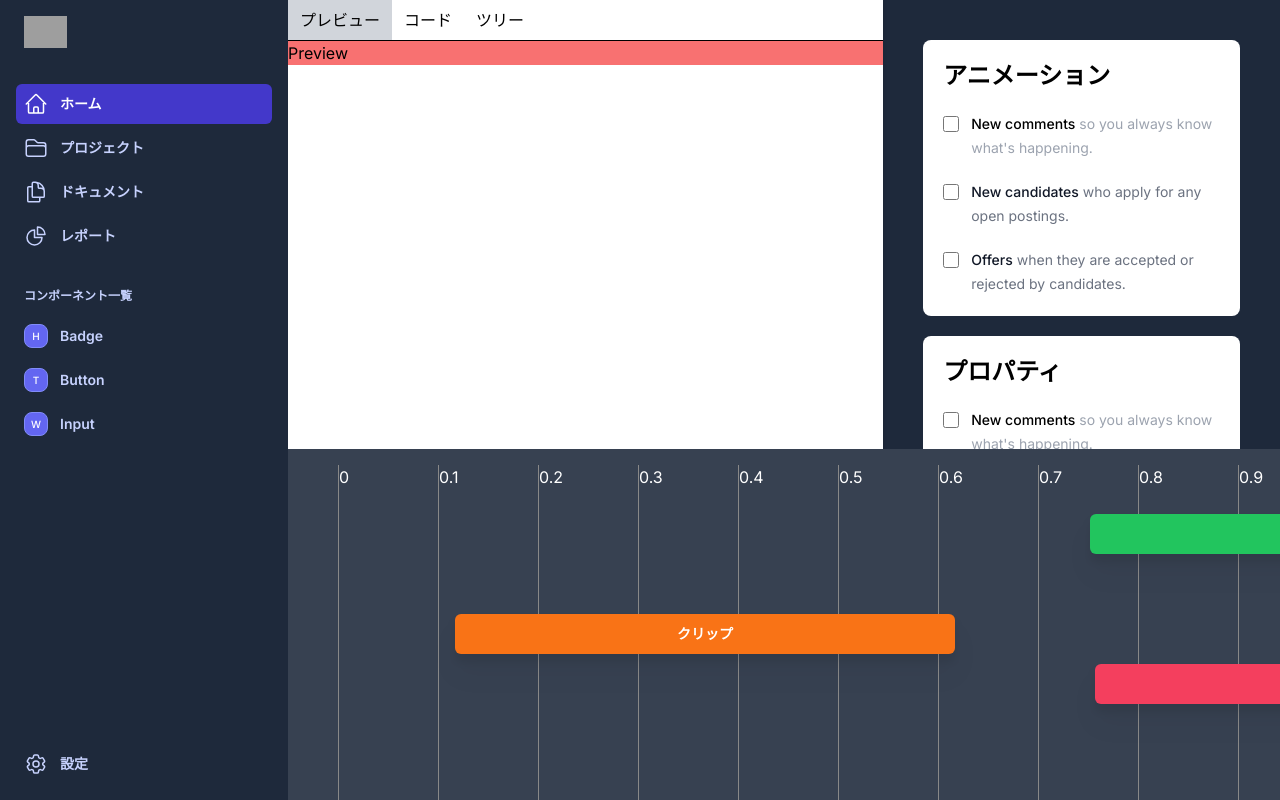
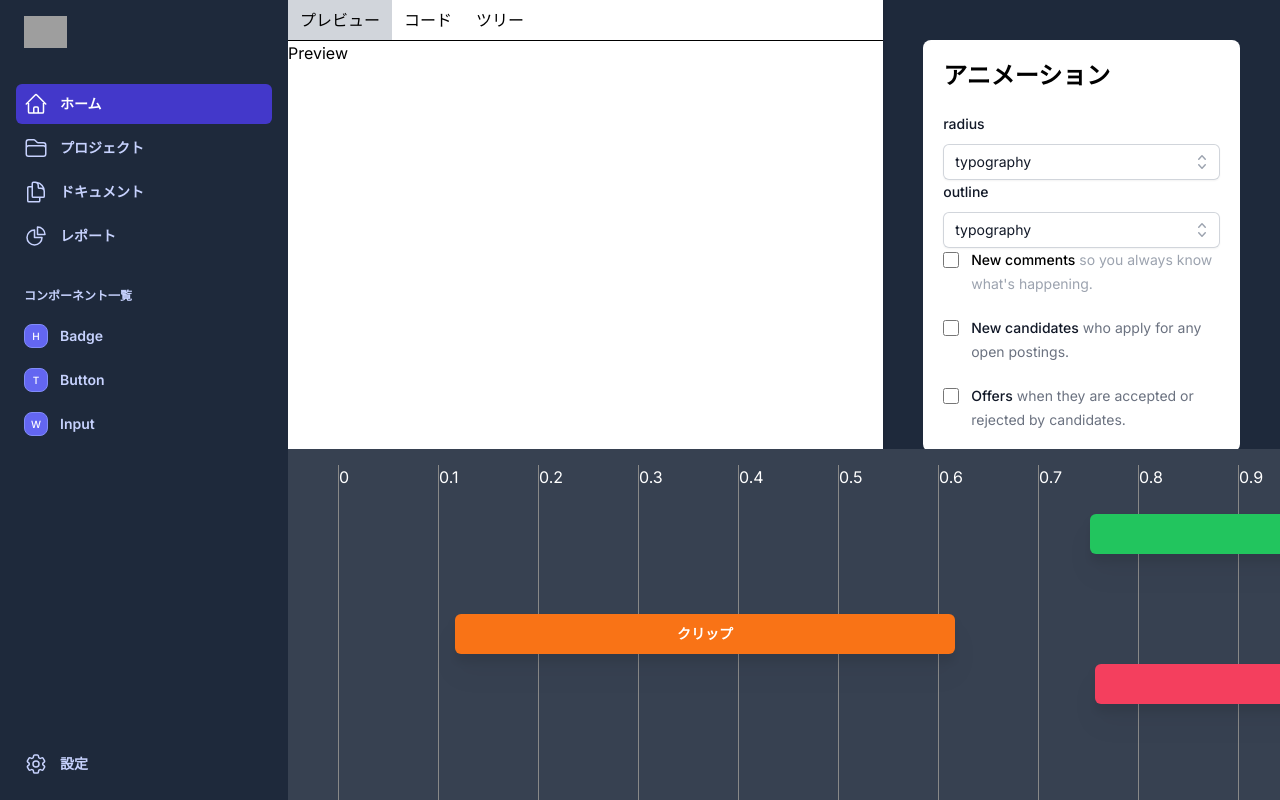
Before and after one commit to tosaken1116/plesio-ui-docs, a Next.js app: page /editor in a window 1280 px wide. Built offline with nearby package versions, Linux system fonts and the light colour scheme; grey boxes are pictures that could not be loaded.

Commit message:
リファクタリング、select追加

```diff
--- a/src/app/editor/(components)/Main/Main.tsx
+++ b/src/app/editor/(components)/Main/Main.tsx
@@ -26,7 +26,7 @@ const Main: React.FC = () => {
         ))}
         <span className="w-full border-t border-black block" />
 
-        <div className="tab-content bg-red-400 relative">
+        <div className="tab-content relative">
           {activeTab === tabs[0] && <Preview />}
           {activeTab === tabs[1] && <Code />}
           {activeTab === tabs[2] && <Tree />}
--- a/src/app/editor/(components)/Main/Sidebar/Animation.tsx
+++ b/src/app/editor/(components)/Main/Sidebar/Animation.tsx
@@ -1,8 +1,21 @@
 import React from 'react';
 
-const Animation = () => (
+import Select from './select';
+
+const Animation = () => {
+  const animations = [
+    { id: 1, name: 'radius' },
+    { id: 2, name: 'Arlene Mccoy' },
+    { id: 3, name: 'Radius' },
+    { id: 4, name: 'typography' },
+  ];
+
+  return (
     <fieldset className="bg-white rounded-lg p-5">
       <h1 className="text-black text-2xl font-bold pb-5">アニメーション</h1>
+      <Select title="radius" list={animations} />
+      <Select title="outline" list={animations} />
+
       <div className="space-y-5">
         <div className="relative flex items-start">
           <div className="flex h-6 items-center">
@@ -67,5 +80,6 @@ const Animation = () => (
       </div>
     </fieldset>
   );
+};
 
 export default Animation;
--- /dev/null
+++ b/src/app/editor/(components)/Main/Sidebar/select.tsx
@@ -0,0 +1,82 @@
+import { Fragment, useState } from 'react';
+
+import { Listbox, Transition } from '@headlessui/react';
+import { CheckIcon, ChevronUpDownIcon } from '@heroicons/react/20/solid';
+
+function classNames(...classes) {
+  return classes.filter(Boolean).join(' ');
+}
+
+export default function Select({ title, list }) {
+  const [selected, setSelected] = useState(list[3]);
+
+  return (
+    <Listbox value={selected} onChange={setSelected}>
+      {({ open }) => (
+        <>
+          <Listbox.Label className="block text-sm font-medium leading-6 text-gray-900">
+            {title}
+          </Listbox.Label>
+          <div className="relative mt-2">
+            <Listbox.Button className="relative w-full cursor-default rounded-md bg-white py-1.5 pl-3 pr-10 text-left text-gray-900 shadow-sm ring-1 ring-inset ring-gray-300 focus:outline-none focus:ring-2 focus:ring-indigo-600 sm:text-sm sm:leading-6">
+              <span className="block truncate">{selected.name}</span>
+              <span className="pointer-events-none absolute inset-y-0 right-0 flex items-center pr-2">
+                <ChevronUpDownIcon
+                  className="h-5 w-5 text-gray-400"
+                  aria-hidden="true"
+                />
+              </span>
+            </Listbox.Button>
+
+            <Transition
+              show={open}
+              as={Fragment}
+              leave="transition ease-in duration-100"
+              leaveFrom="opacity-100"
+              leaveTo="opacity-0"
+            >
+              <Listbox.Options className="absolute z-10 mt-1 max-h-60 w-full overflow-auto rounded-md bg-white py-1 text-base shadow-lg ring-1 ring-black ring-opacity-5 focus:outline-none sm:text-sm">
+                {list.map((person) => (
+                  <Listbox.Option
+                    key={person.id}
+                    className={({ active }) =>
+                      classNames(
+                        active ? 'bg-indigo-600 text-white' : 'text-gray-900',
+                        'relative cursor-default select-none py-2 pl-8 pr-4'
+                      )
+                    }
+                    value={person}
+                  >
+                    {({ selected, active }) => (
+                      <>
+                        <span
+                          className={classNames(
+                            selected ? 'font-semibold' : 'font-normal',
+                            'block truncate'
+                          )}
+                        >
+                          {person.name}
+                        </span>
+
+                        {selected ? (
+                          <span
+                            className={classNames(
+                              active ? 'text-white' : 'text-indigo-600',
+                              'absolute inset-y-0 left-0 flex items-center pl-1.5'
+                            )}
+                          >
+                            <CheckIcon className="h-5 w-5" aria-hidden="true" />
+                          </span>
+                        ) : null}
+                      </>
+                    )}
+                  </Listbox.Option>
+                ))}
+              </Listbox.Options>
+            </Transition>
+          </div>
+        </>
+      )}
+    </Listbox>
+  );
+}
--- a/src/app/editor/(components)/Main/Tabs/Code.tsx
+++ b/src/app/editor/(components)/Main/Tabs/Code.tsx
@@ -7,14 +7,14 @@ const CodeBlock: React.FC = () => {
   const [code, setCode] = useState<string>('');
   return (
     <div>
+      <SyntaxHighlighter language="tsx" style={tomorrow}>
+        {code}
+      </SyntaxHighlighter>
       <textarea
         value={code}
         onChange={(e) => setCode(e.target.value)}
-        className="text-black w-full outline-none"
+        className="text-black w-full outline-none h-48"
       />
-      <SyntaxHighlighter language="tsx" style={tomorrow}>
-        {code}
-      </SyntaxHighlighter>
     </div>
   );
 };
```
Also changed, not shown: package.json (+7 -0 lines), 1 other file (tests, documents, lock files or other folders). Lines whose indentation alone changed are shown as unchanged.
